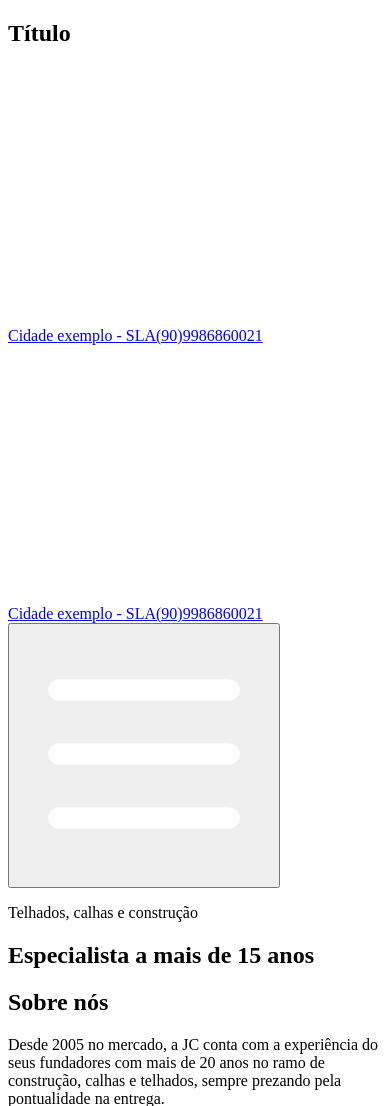
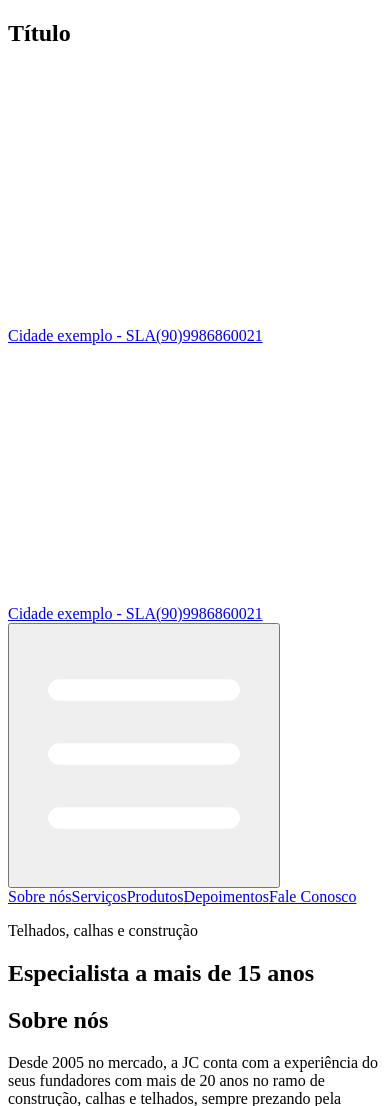
Before and after one commit to AluisioNBR/construcalhas, a Next.js app: page / in a window 390 px wide. Shown: the top 1106 px of the page. Built offline with nearby package versions, Linux system fonts and the light colour scheme.

Commit message:
wip: header bug fixed

```diff
--- a/src/components/Header/navBar.tsx
+++ b/src/components/Header/navBar.tsx
@@ -3,7 +3,7 @@ import Link from 'next/link';
 import { useState, useEffect } from 'react';
 
 export function NavBar() {
-	const [windowSize, setWindowSize] = useState(window.innerWidth);
+	const [windowSize, setWindowSize] = useState(800);
 	const [isNavActive, setIsNavActive] = useState(
 		windowSize > 767 ? true : false
 	);
@@ -14,7 +14,9 @@ export function NavBar() {
 		[windowSize]
 	);
 
-	window.addEventListener('resize', () => setWindowSize(window.innerWidth));
+	useEffect(() => {
+		window.addEventListener('resize', () => setWindowSize(window.innerWidth));
+	}, [])
 
 	return (
 		<div className="flex flex-col md:items-center items-end md:block w-full py-4 border-t-[1px] border-[#fff5]">
```
